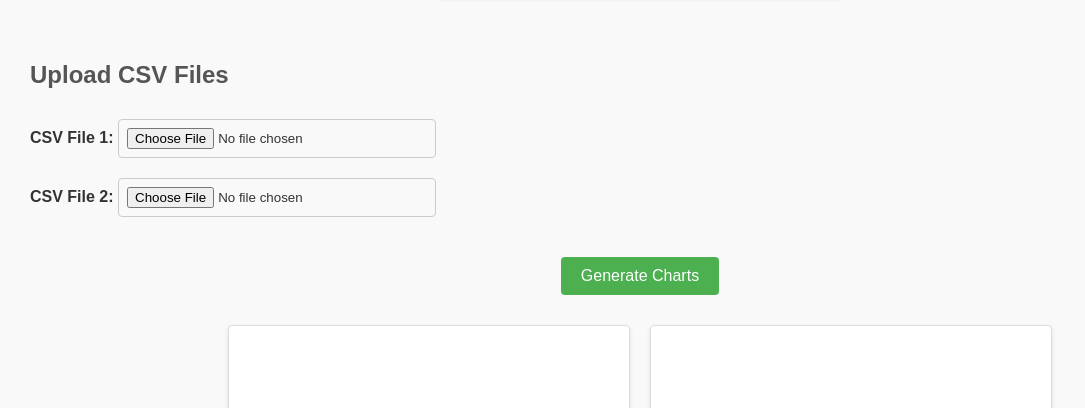
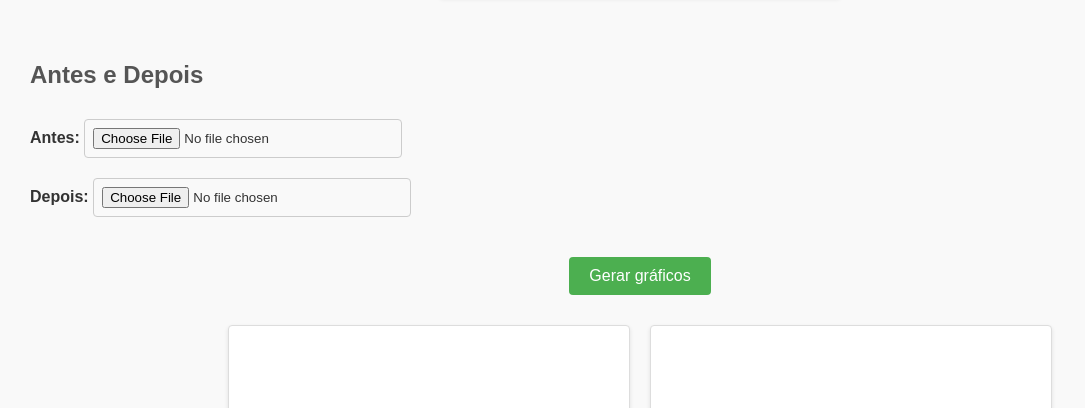
Before and after one commit to Mauthope/analiseplan2, a plain HTML site: page index.html in a window 1280 px wide. Shown: the part 392-800 px from the top of the page, without its empty margins (0-1085 px from the left). Drawn offline with nearby package versions, Linux system fonts and the light colour scheme.

Commit message:
Update index.html

```diff
--- a/index.html
+++ b/index.html
@@ -122,15 +122,15 @@
     </div>
 
     <div>
-        <h2>Upload CSV Files</h2>
-        <label for="csvFile1">CSV File 1:</label>
+        <h2>Antes e Depois</h2>
+        <label for="csvFile1">Antes:</label>
         <input type="file" id="csvFile1" accept=".csv">
         <br>
-        <label for="csvFile2">CSV File 2:</label>
+        <label for="csvFile2">Depois:</label>
         <input type="file" id="csvFile2" accept=".csv">
     </div>
 
-    <button id="generateCharts">Generate Charts</button>
+    <button id="generateCharts">Gerar gráficos</button>
 
     <div class="charts-container">
         <canvas id="chart1" width="400" height="400"></canvas>
```
